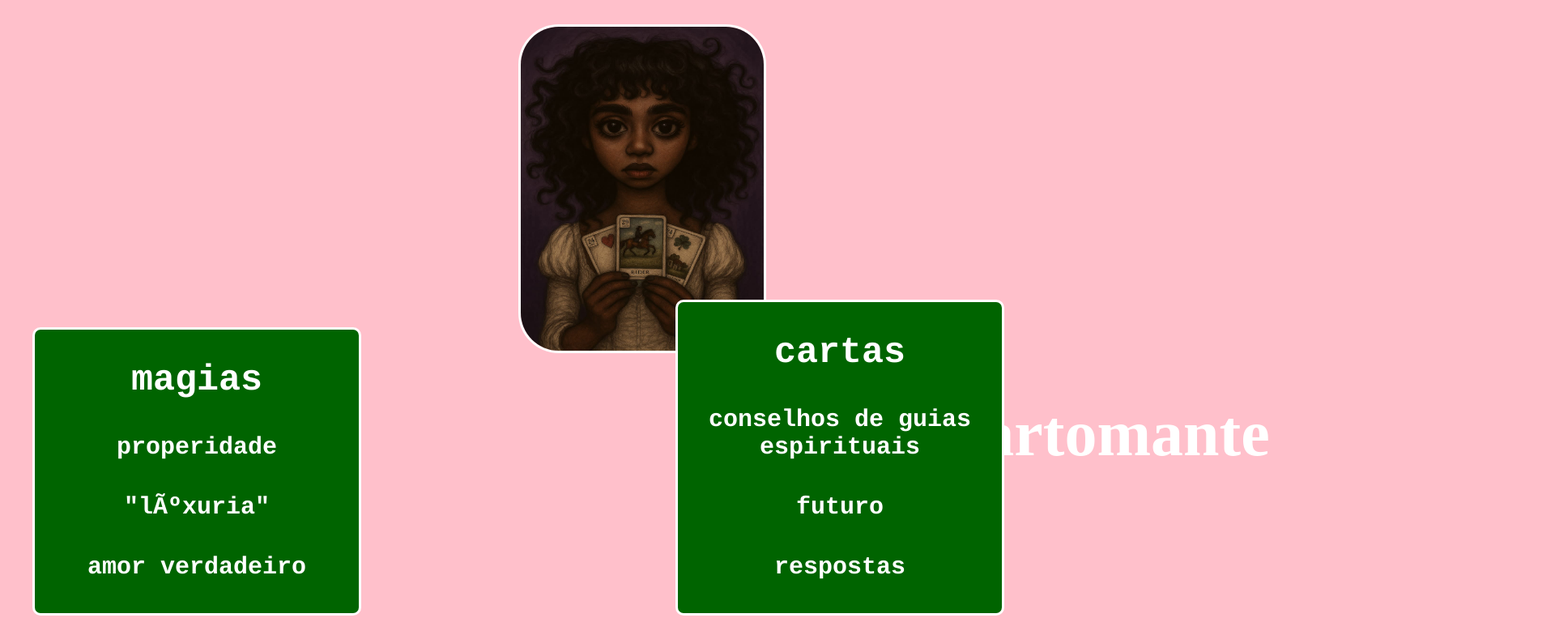
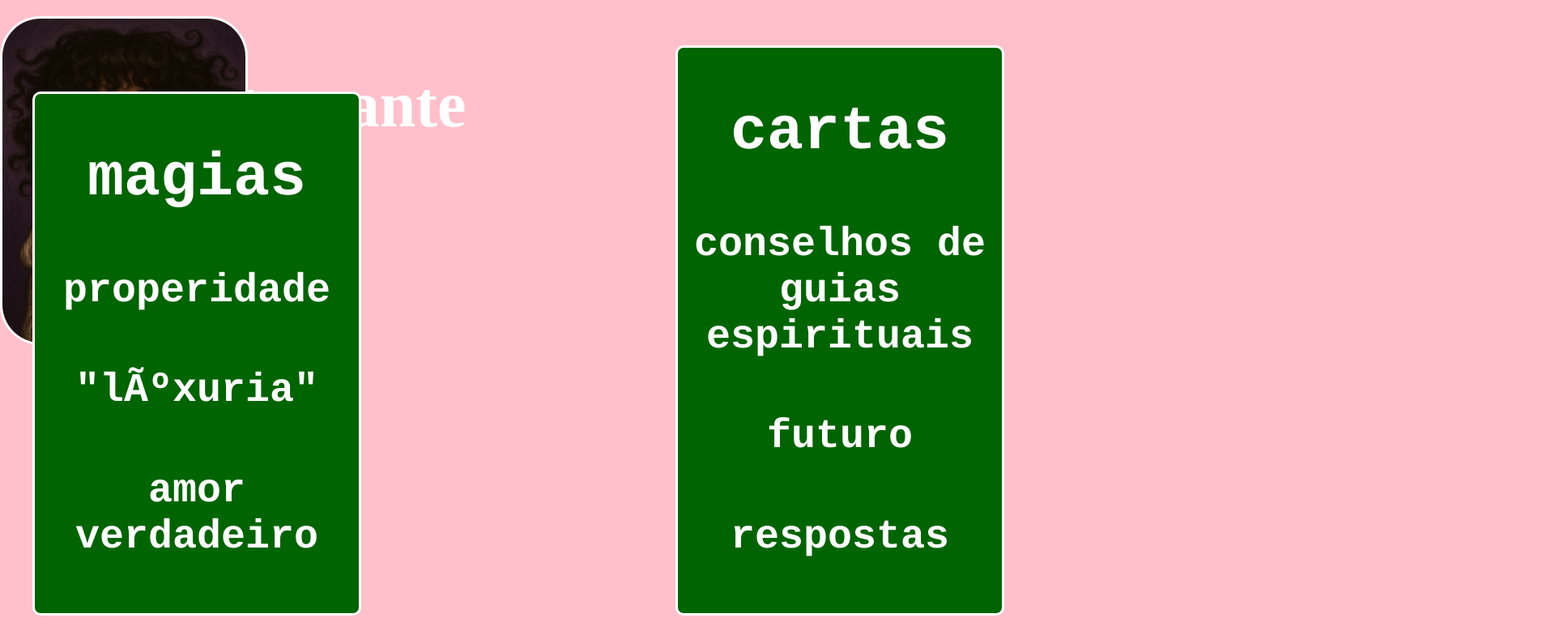
Before and after one commit to matheusscheffer0/Izabella-cartomante-portif-lio, a plain HTML site: page index.html in a window 1280 px wide. Shown: the whole page at 81% size, 1920 px wide, since content can reach past the window. Drawn offline with Linux system fonts and the light colour scheme.

Commit message:
Update style.css

```diff
--- a/style.css
+++ b/style.css
@@ -7,18 +7,18 @@ body{
   padding: 0;
 }
 .apresentacao{
-  width: 100%;
   display: block;
   text-align: center;
   justify-content: center;
-  position: absolute;
-  left: 50%;
+  position: fixed;
   top: 30px;
   color: white;
   font-family: didot-serif;
   font-size: 40px;
 }
 #foto{
+  position: fixed;
+  top: 20px;
   text-align: center;
   display: block;
   height: 400px;
@@ -27,7 +27,7 @@ body{
   border: solid;
 }
 .magia{
-  font-size: 30px;
+  font-size: 50px;
   width: 400px;
   height: 750px
   text-align: center;
@@ -41,6 +41,7 @@ body{
   bottom: 40px;
 }
 #titulo magia{
+  font-size: 70px;
   text-align: center;
   color: pink;
   font-family: didot, serif;
@@ -49,7 +50,7 @@ body{
   left:40px;
 }
 .cartas{
-  font-size: 30px;
+  font-size: 50px;
   width: 400px;
   height: 750px
   text-align: center;
@@ -67,7 +68,7 @@ body{
   position: absolute;
   right: 40px;
   color: pink;
-  font-size: 40px;
+  font-size: 70px;
   font-family: didot, serif;
   font-style: italic;
 }
```
